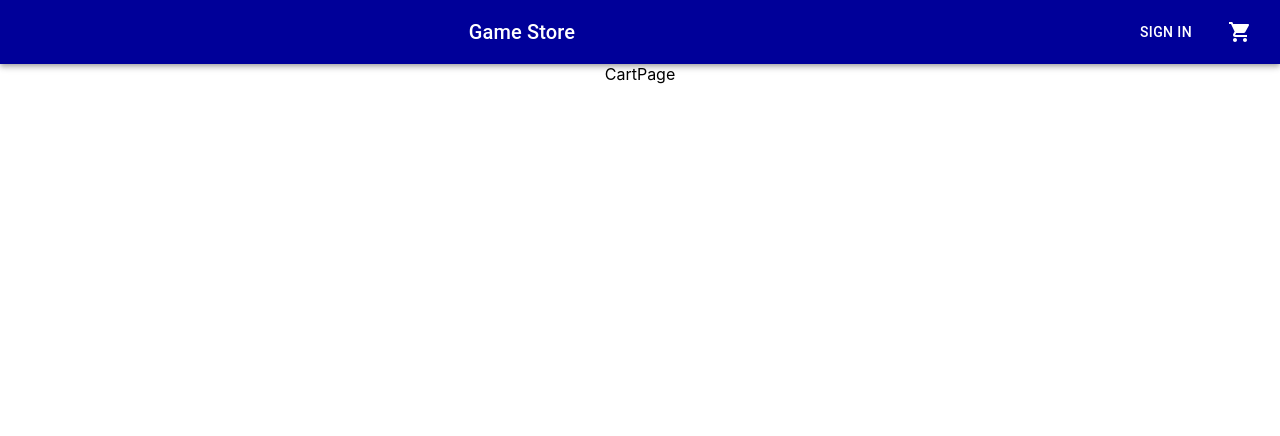
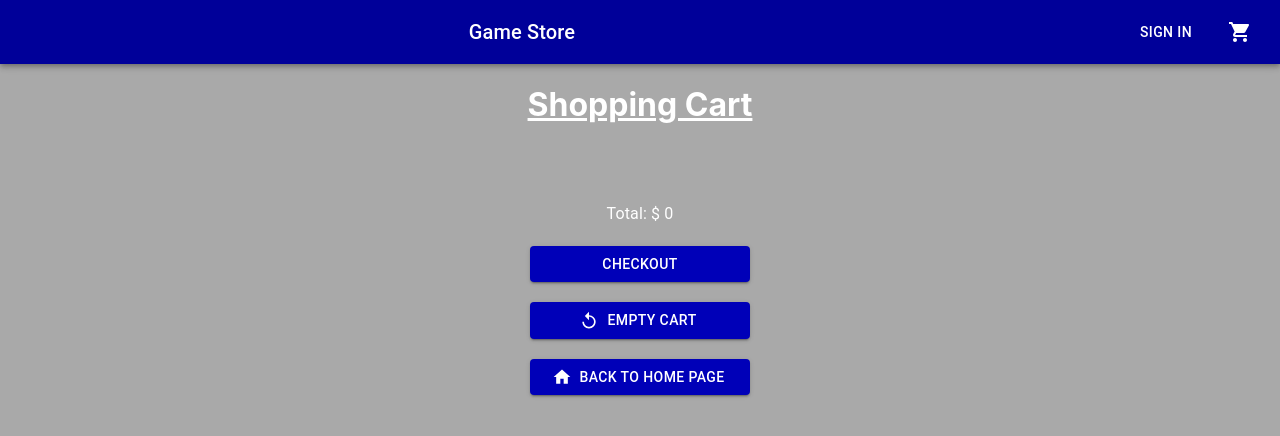
Before and after one commit to blentell/Context-Project, a React (Create React App) app: page /cart in a window 1280 px wide. Shown: the top 436 px of the page. Built offline with nearby package versions, Linux system fonts and the light colour scheme.

Commit message:
Update cart page and display page with products.  context already created, added in

```diff
--- a/src/App.css
+++ b/src/App.css
@@ -1,5 +1,6 @@
 .App {
   text-align: center;
+  background-color: darkgray;
 }
 
 .App-logo {
--- /dev/null
+++ b/src/components/pages/CartItem.js
@@ -0,0 +1,58 @@
+import DeleteForeverIcon from "@mui/icons-material/DeleteForever";
+import Box from "@mui/material/Box";
+import Card from "@mui/material/Card";
+import CardMedia from "@mui/material/CardMedia";
+import IconButton from "@mui/material/IconButton";
+import Typography from "@mui/material/Typography";
+import React from "react";
+import { useShoppingCart } from "../../context/shoppingCartContext";
+
+export default function CartItem(props) {
+	const { removeItem } = useShoppingCart();
+	const {
+		cartItem: { id, title, image, quantity, price },
+	} = props;
+	return (
+		<Card sx={{ display: "flex", backgroundColor: "#0000B8", color: "white"}}>
+			<CardMedia
+				component="img"
+				sx={{ height: 80, maxWidth: 80, p: 1 }}
+				image={image}
+				alt={title}
+			/>
+			<Box
+				display="flex"
+				flexDirection="column"
+				justifyContent="center"
+				flexGrow={1}
+			>
+				<Box mb={1}>
+					<Typography fontSize="12px" fontWeight="bold">
+						{title}
+					</Typography>
+				</Box>
+				<Box>
+					<Typography fontWeight="bold">$ {price / 100}</Typography>
+				</Box>
+			</Box>
+			<Box display="flex" flexDirection="column" justifyContent="center">
+				<Box px={1}>
+					<Typography fontSize="12px" fontWeight="bold">
+						x{quantity}
+					</Typography>
+				</Box>
+			</Box>
+			<Box display="flex" flexDirection="column" justifyContent="center">
+				<Box px={1}>
+					<IconButton
+						onClick={() => {
+							removeItem(id);
+						}}
+					>
+						<DeleteForeverIcon color="error" />
+					</IconButton>
+				</Box>
+			</Box>
+		</Card>
+	);
+}
--- a/src/components/pages/CartPage.js
+++ b/src/components/pages/CartPage.js
@@ -1,12 +1,70 @@
-import React from 'react'
-import Layout from '../layout/Layout';
+import HomeIcon from "@mui/icons-material/Home";
+import ReplayIcon from "@mui/icons-material/Replay";
+import Box from "@mui/material/Box";
+import Button from "@mui/material/Button";
+import Typography from "@mui/material/Typography";
+import React from "react";
+import { Link } from "react-router-dom";
+import CartItem from "./CartItem";
+import { useShoppingCart } from "../../context/shoppingCartContext";
+import Layout from "../layout/Layout";
 
 function CartPage() {
-  return (
+	const { shoppingCart, emptyCart, total } = useShoppingCart();
+	return (
 		<Layout>
-			<div>CartPage</div>
+			<h1 style={{ color: "white", textDecoration: "underline" }}>Shopping Cart</h1>
+			<Box p={2} minHeight={752}>
+				{shoppingCart.map((item) => (
+					<Box mb={2} key={item.id}>
+						<CartItem
+							cartItem={{
+								id: item.id,
+								title: item.title,
+								price: item.price,
+								quantity: item.quantity,
+								image: item.image,
+							}}
+						/>
+					</Box>
+				))}
+				<Box marginTop="40px" display="flex" justifyContent="center">
+					<Typography style={{ color: "white" }}>
+						Total: $ {total / 100}
+					</Typography>
+				</Box>
+				<Box marginTop="20px" display="flex" justifyContent="center">
+					<Button
+						sx={{ width: "220px", backgroundColor: "#0000B8" }}
+						variant="contained"
+					>
+						CHECKOUT
+					</Button>
+				</Box>
+				<Box marginTop="20px" display="flex" justifyContent="center">
+					<Button
+						sx={{ width: "220px", backgroundColor: "#0000B8" }}
+						variant="contained"
+						startIcon={<ReplayIcon />}
+						onClick={emptyCart}
+					>
+						Empty Cart
+					</Button>
+				</Box>
+				<Box marginTop="20px" display="flex" justifyContent="center">
+					<Link to="/">
+						<Button
+							sx={{ width: "220px", backgroundColor: "#0000B8" }}
+							variant="contained"
+							startIcon={<HomeIcon />}
+						>
+							Back to home page
+						</Button>
+					</Link>
+				</Box>
+			</Box>
 		</Layout>
 	);
 }
 
-export default CartPage
+export default CartPage;
--- a/src/components/pages/DisplayPage.js
+++ b/src/components/pages/DisplayPage.js
@@ -43,7 +43,7 @@ export default function ProductDisplay(props) {
 			</CardContent>
 			<CardActions disableSpacing>
 				<Button
-					sx={{ color: "white" }}
+					sx={{ color: "white", backgroundColor: "darkGray" }}
 					variant="text"
 					onClick={() => {
 						handleAddToCart();
```
